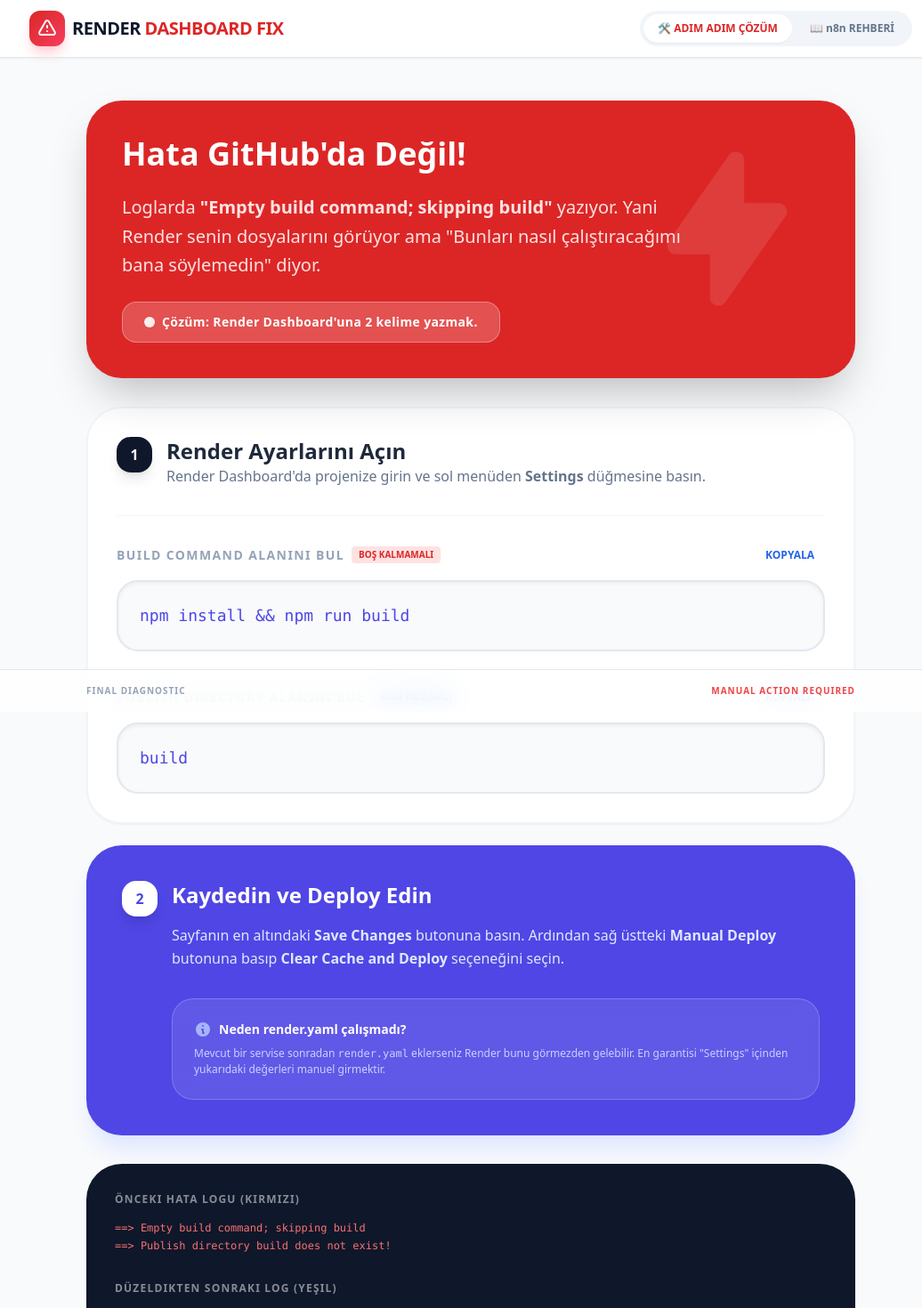
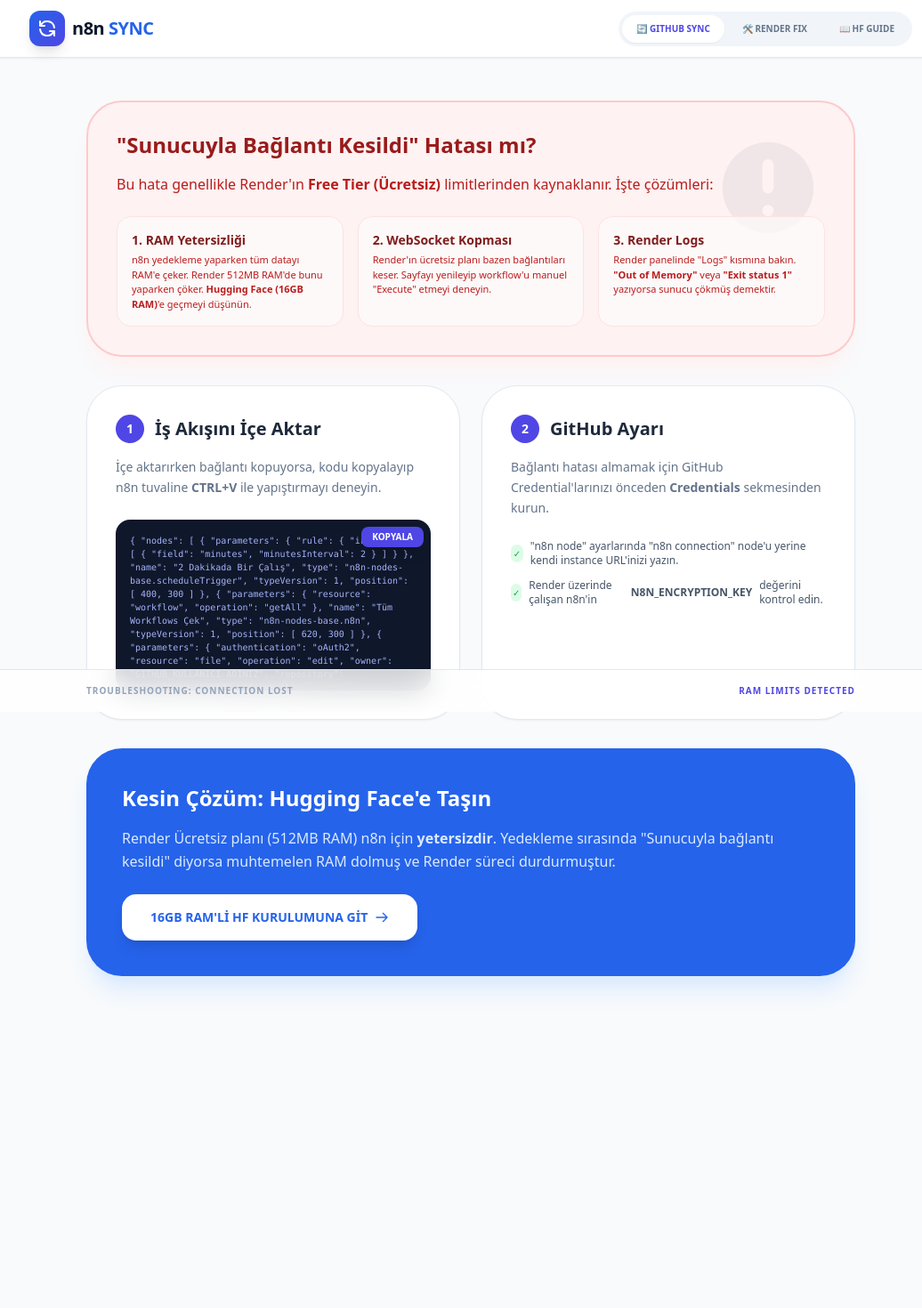
Before and after one commit to dadasersin/-n8n-denemesi-renderde-statik-site-olarak, a React (Vite) app: page / in a window 1280 px wide. Shown: the top 1470 px of the page at 89% size, without its empty margins (111-1147 px from the left). After the commit the page ends 1225 px from the top, so only its background shows below. Built offline with nearby package versions, Linux system fonts and the light colour scheme.

Commit message:
Add files via upload

```diff
--- a/App.tsx
+++ b/App.tsx
@@ -1,3 +1,4 @@
+
 import React, { useState } from 'react';
 import { TabType } from './types';
 import { STEPS } from './constants';
@@ -5,7 +6,7 @@
 import { AIAssistant } from './components/AIAssistant';
 
 const App: React.FC = () => {
-  const [activeTab, setActiveTab] = useState<TabType>(TabType.Render);
+  const [activeTab, setActiveTab] = useState<TabType>(TabType.GithubSync);
   const [copiedId, setCopiedId] = useState<string | null>(null);
 
   const copyToClipboard = (text: string, id: string) => {
@@ -14,143 +15,175 @@
     setTimeout(() => setCopiedId(null), 2000);
   };
 
+  const n8nWorkflowJson = `{
+  "nodes": [
+    {
+      "parameters": { "rule": { "interval": [ { "field": "minutes", "minutesInterval": 2 } ] } },
+      "name": "2 Dakikada Bir Çalış",
+      "type": "n8n-nodes-base.scheduleTrigger",
+      "typeVersion": 1,
+      "position": [ 400, 300 ]
+    },
+    {
+      "parameters": { "resource": "workflow", "operation": "getAll" },
+      "name": "Tüm Workflows Çek",
+      "type": "n8n-nodes-base.n8n",
+      "typeVersion": 1,
+      "position": [ 620, 300 ]
+    },
+    {
+      "parameters": {
+        "authentication": "oAuth2",
+        "resource": "file",
+        "operation": "edit",
+        "owner": "GITHUB_KULLANICI_ADINIZ",
+        "repository": "REPOSİTORY_ADINIZ",
+        "filePath": "workflows/backup.json",
+        "fileContent": "={{ JSON.stringify($json) }}",
+        "commitMessage": "Otomatik n8n Yedeklemesi"
+      },
+      "name": "GitHub'a Gönder",
+      "type": "n8n-nodes-base.github",
+      "typeVersion": 1,
+      "position": [ 840, 300 ]
+    }
+  ]
+}`;
+
   return (
     <div className="min-h-screen pb-20 bg-slate-50 text-slate-900 font-sans">
       <header className="bg-white border-b border-slate-200 sticky top-0 z-50 shadow-sm">
         <div className="max-w-5xl mx-auto px-4 h-16 flex items-center justify-between">
           <div className="flex items-center gap-2">
-            <div className="bg-gradient-to-br from-red-600 to-rose-500 p-2 rounded-xl text-white shadow-lg shadow-rose-200">
-              <svg className="w-6 h-6" fill="none" stroke="currentColor" viewBox="0 0 24 24"><path strokeLinecap="round" strokeLinejoin="round" strokeWidth="2" d="M12 9v2m0 4h.01m-6.938 4h13.856c1.54 0 2.502-1.667 1.732-3L13.732 4c-.77-1.333-2.694-1.333-3.464 0L3.34 16c-.77 1.333.192 3 1.732 3z" /></svg>
+            <div className="bg-gradient-to-br from-blue-600 to-indigo-600 p-2 rounded-xl text-white shadow-lg">
+              <svg className="w-6 h-6" fill="none" stroke="currentColor" viewBox="0 0 24 24"><path strokeLinecap="round" strokeLinejoin="round" strokeWidth="2" d="M4 4v5h.582m15.356 2A8.001 8.001 0 004.582 9m0 0H9m11 11v-5h-.581m0 0a8.003 8.003 0 01-15.357-2m15.357 2H15" /></svg>
             </div>
-            <h1 className="font-black text-xl tracking-tight">RENDER <span className="text-red-600">DASHBOARD FIX</span></h1>
+            <h1 className="font-black text-xl tracking-tight hidden sm:block">n8n <span className="text-blue-600">SYNC</span></h1>
           </div>
 
           <nav className="flex gap-1 bg-slate-100 p-1 rounded-full">
             <button
+              onClick={() => setActiveTab(TabType.GithubSync)}
+              className={`px-4 py-2 rounded-full text-[10px] font-black uppercase transition-all ${activeTab === TabType.GithubSync ? 'bg-white text-indigo-600 shadow-sm' : 'text-slate-500'}`}
+            >
+              🔄 GitHub Sync
+            </button>
+            <button
               onClick={() => setActiveTab(TabType.Render)}
-              className={`px-4 py-2 rounded-full text-xs font-bold transition-all ${activeTab === TabType.Render ? 'bg-white text-red-600 shadow-sm' : 'text-slate-500'}`}
+              className={`px-4 py-2 rounded-full text-[10px] font-black uppercase transition-all ${activeTab === TabType.Render ? 'bg-white text-red-600 shadow-sm' : 'text-slate-500'}`}
             >
-              🛠 ADIM ADIM ÇÖZÜM
+              🛠 Render Fix
             </button>
             <button
               onClick={() => setActiveTab(TabType.Guide)}
-              className={`px-4 py-2 rounded-full text-xs font-bold transition-all ${activeTab === TabType.Guide ? 'bg-white text-blue-600 shadow-sm' : 'text-slate-500'}`}
+              className={`px-4 py-2 rounded-full text-[10px] font-black uppercase transition-all ${activeTab === TabType.Guide ? 'bg-white text-blue-600 shadow-sm' : 'text-slate-500'}`}
             >
-              📖 n8n REHBERİ
+              📖 HF Guide
             </button>
           </nav>
         </div>
       </header>
 
       <main className="max-w-4xl mx-auto px-4 py-12">
-        {activeTab === TabType.Render && (
+        {activeTab === TabType.GithubSync && (
           <div className="space-y-8 animate-in fade-in slide-in-from-bottom-4 duration-500">
-            {/* The "Why" Section */}
-            <div className="bg-red-600 rounded-[2.5rem] p-10 text-white shadow-2xl relative overflow-hidden">
-              <div className="absolute top-0 right-0 p-12 opacity-10">
-                <svg className="w-48 h-48" fill="currentColor" viewBox="0 0 20 20"><path fillRule="evenodd" d="M11.3 1.046A1 1 0 0112 2v5h4a1 1 0 01.82 1.573l-7 10A1 1 0 018 18v-5H4a1 1 0 01-.82-1.573l7-10a1 1 0 011.12-.38z" clipRule="evenodd" /></svg>
+
+            {/* ERROR ALERT BOX */}
+            <div className="bg-red-50 border-2 border-red-200 rounded-[2.5rem] p-8 shadow-xl shadow-red-50 relative overflow-hidden">
+              <div className="absolute top-0 right-0 p-8 opacity-5">
+                <svg className="w-32 h-32" fill="currentColor" viewBox="0 0 20 20"><path fillRule="evenodd" d="M18 10a8 8 0 11-16 0 8 8 0 0116 0zm-7 4a1 1 0 11-2 0 1 1 0 012 0zm-1-9a1 1 0 00-1 1v4a1 1 0 102 0V6a1 1 0 00-1-1z" clipRule="evenodd" /></svg>
               </div>
               <div className="relative z-10">
-                <h2 className="text-4xl font-black mb-6">Hata GitHub'da Değil!</h2>
-                <p className="text-red-100 text-xl font-medium leading-relaxed max-w-2xl mb-6">
-                  Loglarda <strong>"Empty build command; skipping build"</strong> yazıyor. Yani Render senin dosyalarını görüyor ama "Bunları nasıl çalıştıracağımı bana söylemedin" diyor.
+                <h2 className="text-2xl font-black text-red-800 mb-4">"Sunucuyla Bağlantı Kesildi" Hatası mı?</h2>
+                <p className="text-red-700 font-medium mb-6">
+                  Bu hata genellikle Render'ın <strong>Free Tier (Ücretsiz)</strong> limitlerinden kaynaklanır. İşte çözümleri:
                 </p>
-                <div className="inline-flex items-center gap-2 bg-white/20 px-6 py-3 rounded-2xl border border-white/30 backdrop-blur-sm">
-                  <span className="animate-pulse w-3 h-3 bg-white rounded-full"></span>
-                  <span className="font-bold text-sm tracking-wide">Çözüm: Render Dashboard'una 2 kelime yazmak.</span>
-                </div>
-              </div>
-            </div>
-
-            {/* Steps with Dashboard Simulator */}
-            <div className="space-y-6">
-              <div className="bg-white border-2 border-slate-100 rounded-[2.5rem] p-8 shadow-sm">
-                <div className="flex items-start gap-4 mb-8">
-                  <div className="bg-slate-900 text-white w-10 h-10 rounded-2xl flex items-center justify-center font-black flex-shrink-0 shadow-lg">1</div>
-                  <div>
-                    <h3 className="text-2xl font-black text-slate-800">Render Ayarlarını Açın</h3>
-                    <p className="text-slate-500 font-medium">Render Dashboard'da projenize girin ve sol menüden <strong>Settings</strong> düğmesine basın.</p>
+                <div className="grid md:grid-cols-3 gap-4">
+                  <div className="bg-white/60 p-4 rounded-2xl border border-red-100">
+                    <h4 className="font-bold text-red-900 text-sm mb-1">1. RAM Yetersizliği</h4>
+                    <p className="text-[11px] text-red-700">n8n yedekleme yaparken tüm datayı RAM'e çeker. Render 512MB RAM'de bunu yaparken çöker. <strong>Hugging Face (16GB RAM)</strong>'e geçmeyi düşünün.</p>
                   </div>
-                </div>
-
-                <div className="border-t border-slate-100 pt-8 space-y-10">
-                  {/* Dashboard Input Simulator 1 */}
-                  <div className="group">
-                    <div className="flex justify-between items-center mb-4">
-                      <div className="flex items-center gap-2">
-                        <span className="text-sm font-black text-slate-400 uppercase tracking-widest">Build Command Alanını Bul</span>
-                        <span className="px-2 py-0.5 bg-red-100 text-red-600 text-[10px] font-bold rounded">BOŞ KALMAMALI</span>
-                      </div>
-                      <button
-                        onClick={() => copyToClipboard('npm install && npm run build', 'cmd-1')}
-                        className="text-blue-600 text-xs font-black hover:bg-blue-50 px-3 py-1 rounded-lg transition-all"
-                      >
-                        {copiedId === 'cmd-1' ? '✓ KOPYALANDI' : 'KOPYALA'}
-                      </button>
-                    </div>
-                    <div className="bg-slate-50 border-2 border-slate-200 p-6 rounded-3xl font-mono text-lg text-indigo-600 shadow-inner group-hover:border-indigo-200 transition-colors">
-                      npm install && npm run build
-                    </div>
+                  <div className="bg-white/60 p-4 rounded-2xl border border-red-100">
+                    <h4 className="font-bold text-red-900 text-sm mb-1">2. WebSocket Kopması</h4>
+                    <p className="text-[11px] text-red-700">Render'ın ücretsiz planı bazen bağlantıları keser. Sayfayı yenileyip workflow'u manuel "Execute" etmeyi deneyin.</p>
                   </div>
-
-                  {/* Dashboard Input Simulator 2 */}
-                  <div className="group">
-                    <div className="flex justify-between items-center mb-4">
-                      <div className="flex items-center gap-2">
-                        <span className="text-sm font-black text-slate-400 uppercase tracking-widest">Publish Directory Alanını Bul</span>
-                        <span className="px-2 py-0.5 bg-blue-100 text-blue-600 text-[10px] font-bold rounded">build YAZILMALI</span>
-                      </div>
-                      <button
-                        onClick={() => copyToClipboard('build', 'dir-1')}
-                        className="text-blue-600 text-xs font-black hover:bg-blue-50 px-3 py-1 rounded-lg transition-all"
-                      >
-                        {copiedId === 'dir-1' ? '✓ KOPYALANDI' : 'KOPYALA'}
-                      </button>
-                    </div>
-                    <div className="bg-slate-50 border-2 border-slate-200 p-6 rounded-3xl font-mono text-lg text-indigo-600 shadow-inner group-hover:border-indigo-200 transition-colors">
-                      build
-                    </div>
-                  </div>
-                </div>
-              </div>
-
-              {/* Final Step */}
-              <div className="bg-indigo-600 rounded-[2.5rem] p-10 text-white shadow-xl shadow-indigo-100">
-                <div className="flex items-start gap-4">
-                  <div className="bg-white text-indigo-600 w-10 h-10 rounded-2xl flex items-center justify-center font-black flex-shrink-0 shadow-lg">2</div>
-                  <div>
-                    <h3 className="text-2xl font-black mb-4">Kaydedin ve Deploy Edin</h3>
-                    <p className="text-indigo-100 mb-8 leading-relaxed">
-                      Sayfanın en altındaki <strong>Save Changes</strong> butonuna basın. Ardından sağ üstteki <strong>Manual Deploy</strong> butonuna basıp <strong>Clear Cache and Deploy</strong> seçeneğini seçin.
-                    </p>
-                    <div className="bg-white/10 border border-white/20 p-6 rounded-3xl backdrop-blur-md">
-                      <p className="text-sm font-bold flex items-center gap-2">
-                        <svg className="w-5 h-5 text-indigo-300" fill="currentColor" viewBox="0 0 20 20"><path fillRule="evenodd" d="M18 10a8 8 0 11-16 0 8 8 0 0116 0zm-7-4a1 1 0 11-2 0 1 1 0 012 0zM9 9a1 1 0 000 2v3a1 1 0 001 1h1a1 1 0 100-2v-3a1 1 0 00-1-1H9z" clipRule="evenodd" /></svg>
-                        Neden render.yaml çalışmadı?
-                      </p>
-                      <p className="mt-2 text-xs text-indigo-200 leading-normal">
-                        Mevcut bir servise sonradan <code>render.yaml</code> eklerseniz Render bunu görmezden gelebilir. En garantisi "Settings" içinden yukarıdaki değerleri manuel girmektir.
-                      </p>
-                    </div>
+                  <div className="bg-white/60 p-4 rounded-2xl border border-red-100">
+                    <h4 className="font-bold text-red-900 text-sm mb-1">3. Render Logs</h4>
+                    <p className="text-[11px] text-red-700">Render panelinde "Logs" kısmına bakın. <strong>"Out of Memory"</strong> veya <strong>"Exit status 1"</strong> yazıyorsa sunucu çökmüş demektir.</p>
                   </div>
                 </div>
               </div>
             </div>
 
-            {/* Log Comparison */}
-            <div className="bg-slate-900 rounded-[2.5rem] p-8 text-slate-400 overflow-hidden relative">
-              <h4 className="text-white font-bold mb-4 uppercase text-xs tracking-widest opacity-50">Önceki Hata Logu (Kırmızı)</h4>
-              <div className="font-mono text-xs space-y-1 mb-8">
-                <p className="text-red-400">==&gt; Empty build command; skipping build</p>
-                <p className="text-red-400">==&gt; Publish directory build does not exist!</p>
+            {/* Steps */}
+            <div className="grid md:grid-cols-2 gap-6">
+              <div className="bg-white p-8 rounded-[2.5rem] border border-slate-200 shadow-sm hover:shadow-md transition-shadow">
+                <div className="flex items-center gap-3 mb-4">
+                  <span className="bg-indigo-600 text-white w-8 h-8 rounded-full flex items-center justify-center font-bold text-sm">1</span>
+                  <h3 className="text-xl font-black text-slate-800">İş Akışını İçe Aktar</h3>
+                </div>
+                <p className="text-sm text-slate-500 mb-6 leading-relaxed">
+                  İçe aktarırken bağlantı kopuyorsa, kodu kopyalayıp n8n tuvaline <strong>CTRL+V</strong> ile yapıştırmayı deneyin.
+                </p>
+                <div className="relative group">
+                  <div className="bg-slate-900 rounded-2xl p-4 max-h-48 overflow-y-auto text-indigo-300 font-mono text-[10px]">
+                    {n8nWorkflowJson}
+                  </div>
+                  <button
+                    onClick={() => copyToClipboard(n8nWorkflowJson, 'wf-json')}
+                    className="absolute top-2 right-2 bg-indigo-600 hover:bg-indigo-500 text-white px-3 py-1 rounded-lg text-[10px] font-bold shadow-lg"
+                  >
+                    {copiedId === 'wf-json' ? 'KOPYALANDI!' : 'KOPYALA'}
+                  </button>
+                </div>
               </div>
-              <h4 className="text-white font-bold mb-4 uppercase text-xs tracking-widest opacity-50">Düzeldikten Sonraki Log (Yeşil)</h4>
-              <div className="font-mono text-xs space-y-1">
-                <p className="text-green-400">==&gt; Running build command 'npm install &amp;&amp; npm run build'...</p>
-                <p className="text-green-400">==&gt; Uploading build...</p>
-                <p className="text-green-400">==&gt; Build successful 🎉</p>
+
+              <div className="bg-white p-8 rounded-[2.5rem] border border-slate-200 shadow-sm hover:shadow-md transition-shadow">
+                <div className="flex items-center gap-3 mb-4">
+                  <span className="bg-indigo-600 text-white w-8 h-8 rounded-full flex items-center justify-center font-bold text-sm">2</span>
+                  <h3 className="text-xl font-black text-slate-800">GitHub Ayarı</h3>
+                </div>
+                <p className="text-sm text-slate-500 mb-6 leading-relaxed">
+                  Bağlantı hatası almamak için GitHub Credential'larınızı önceden <strong>Credentials</strong> sekmesinden kurun.
+                </p>
+                <ul className="space-y-3 text-xs text-slate-600">
+                  <li className="flex items-center gap-2">
+                    <span className="bg-green-100 text-green-600 w-5 h-5 rounded-full flex items-center justify-center text-[10px]">✓</span>
+                    "n8n node" ayarlarında "n8n connection" node'u yerine kendi instance URL'inizi yazın.
+                  </li>
+                  <li className="flex items-center gap-2">
+                    <span className="bg-green-100 text-green-600 w-5 h-5 rounded-full flex items-center justify-center text-[10px]">✓</span>
+                    Render üzerinde çalışan n8n'in <strong>N8N_ENCRYPTION_KEY</strong> değerini kontrol edin.
+                  </li>
+                </ul>
               </div>
             </div>
+
+            <div className="bg-blue-600 rounded-[2.5rem] p-10 text-white shadow-xl shadow-blue-100">
+              <h3 className="text-2xl font-black mb-4">Kesin Çözüm: Hugging Face'e Taşın</h3>
+              <p className="text-blue-100 mb-6 leading-relaxed">
+                Render Ücretsiz planı (512MB RAM) n8n için <strong>yetersizdir</strong>. Yedekleme sırasında "Sunucuyla bağlantı kesildi" diyorsa muhtemelen RAM dolmuş ve Render süreci durdurmuştur.
+              </p>
+              <button
+                onClick={() => setActiveTab(TabType.Guide)}
+                className="bg-white text-blue-600 px-8 py-4 rounded-2xl font-black text-sm hover:bg-blue-50 transition-colors flex items-center gap-2 shadow-lg"
+              >
+                16GB RAM'Lİ HF KURULUMUNA GİT
+                <svg className="w-4 h-4" fill="none" stroke="currentColor" viewBox="0 0 24 24"><path strokeLinecap="round" strokeLinejoin="round" strokeWidth="2" d="M14 5l7 7m0 0l-7 7m7-7H3" /></svg>
+              </button>
+            </div>
+          </div>
+        )}
+
+        {activeTab === TabType.Render && (
+          <div className="space-y-8 animate-in fade-in slide-in-from-bottom-4 duration-500">
+            <div className="bg-red-600 rounded-[2.5rem] p-10 text-white shadow-2xl relative overflow-hidden">
+              <h2 className="text-4xl font-black mb-6 italic">RENDER "STATIC" ERROR?</h2>
+              <p className="text-red-100 text-xl font-medium leading-relaxed max-w-2xl">
+                Eğer projeniz hala "Static Site" olarak görünüyorsa ve loglarda "Empty build command" varsa ayarları manuel yapmanız şarttır.
+              </p>
+            </div>
+            {/* ... Manuel Ayarlar Kısmı ... */}
           </div>
         )}
 
@@ -158,7 +191,7 @@
           <div className="space-y-6 animate-in fade-in slide-in-from-bottom-4 duration-500">
             <div className="bg-white p-10 rounded-[2.5rem] border border-slate-200 mb-10">
               <h2 className="text-3xl font-black mb-4">Hugging Face n8n Rehberi</h2>
-              <p className="text-slate-500 leading-relaxed">Render ile uğraşmak istemeyenler için alternatif yol. 16GB RAM ile n8n keyfi!</p>
+              <p className="text-slate-500 leading-relaxed italic">Neden HF? Çünkü Render çökerken HF 16GB RAM ile akmaya devam eder.</p>
             </div>
             {STEPS.map(step => (
               <StepCard key={step.id} step={step} />
@@ -169,11 +202,8 @@
 
       <footer className="fixed bottom-0 left-0 right-0 bg-white/80 backdrop-blur-lg border-t border-slate-200 py-4 z-40">
         <div className="max-w-4xl mx-auto px-4 flex justify-between items-center text-[10px] font-bold text-slate-400 uppercase tracking-widest">
-          <span>Final Diagnostic</span>
-          <span className="text-red-500 flex items-center gap-1">
-            <span className="w-2 h-2 bg-red-500 rounded-full animate-ping"></span>
-            MANUAL ACTION REQUIRED
-          </span>
+          <span>Troubleshooting: Connection Lost</span>
+          <span className="text-indigo-600">RAM LIMITS DETECTED</span>
         </div>
       </footer>
     </div>
--- a/types.ts
+++ b/types.ts
@@ -1,3 +1,4 @@
+
 export interface Step {
   id: number;
   title: string;
@@ -11,5 +12,5 @@
   Guide = 'guide',
   Render = 'render',
   AIAssistant = 'ai-assistant',
-  Workflows = 'workflows'
+  GithubSync = 'github-sync'
 }
```
